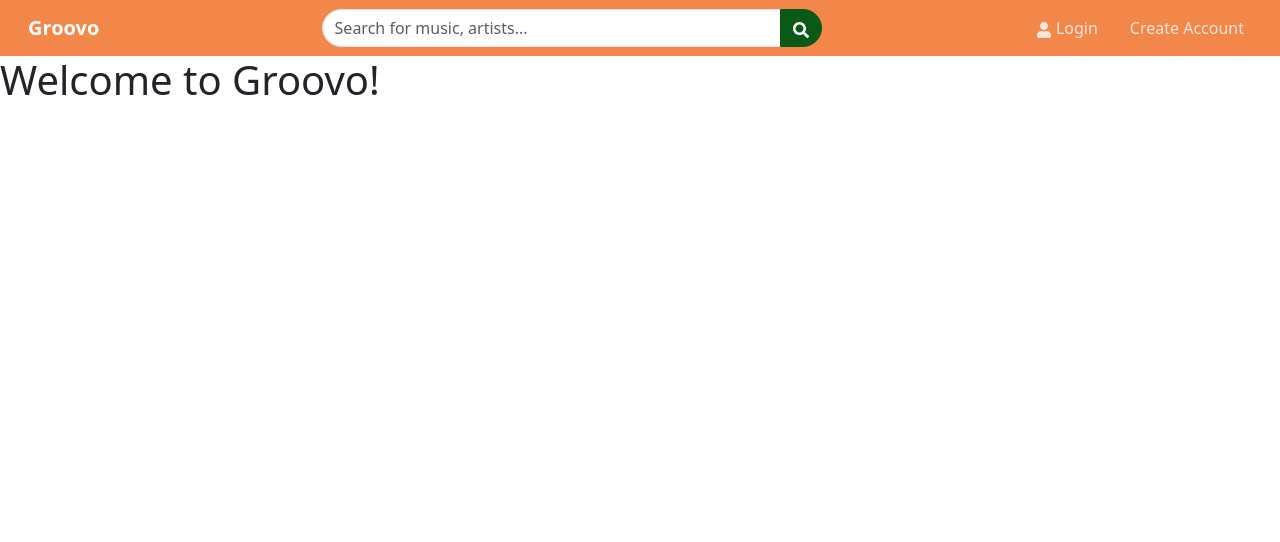
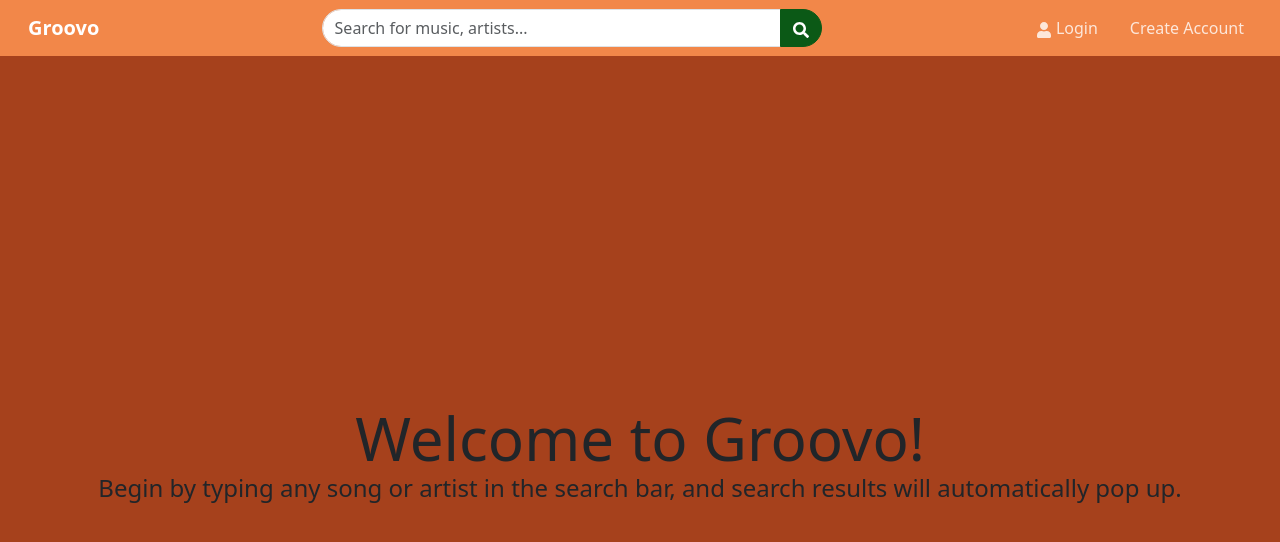
Before and after one commit to daveyloder/groovo, a React (Vite) app: page / in a window 1280 px wide. Shown: the top 542 px of the page. Built offline with nearby package versions, Linux system fonts and the light colour scheme.

Commit message:
Having header component up and running

```diff
--- a/src/App.jsx
+++ b/src/App.jsx
@@ -68,7 +68,7 @@ function App() {
       <NavbarComponent />
 
       <div>
-        <h1>Welcome to Groovo!</h1>
+        <Header />
       </div>
     </>
   );
```
